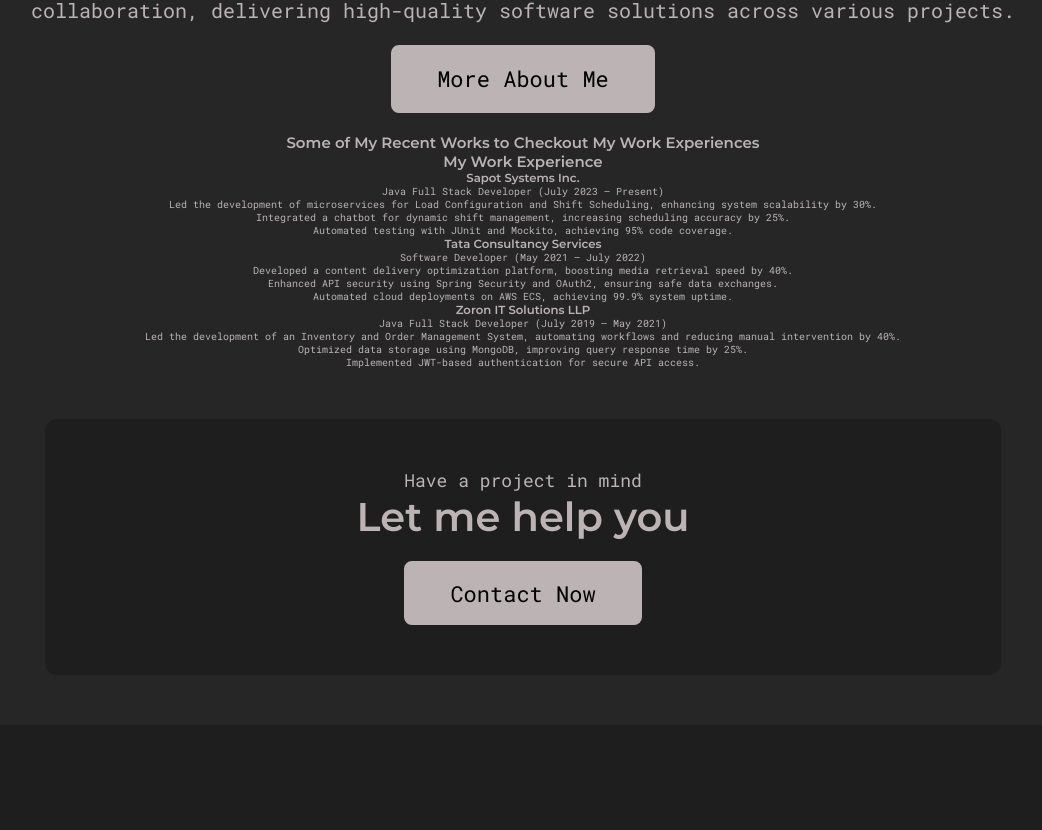
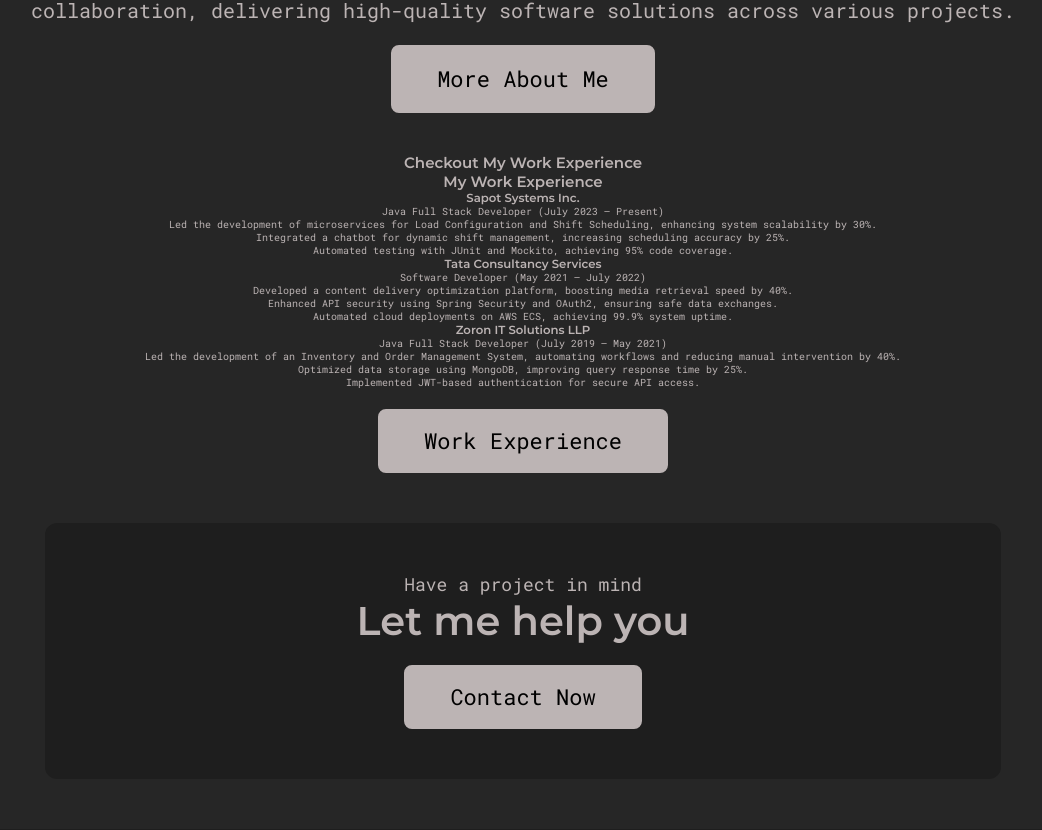
Before and after one commit to durgasaitejathota/durga-portfolio, a React (Create React App) app: page / in a window 1280 px wide. Shown: the part 1235-2065 px from the top of the page, without its empty margins (117-1159 px from the left). Built offline with nearby package versions, Linux system fonts and the light colour scheme.

Commit message:
Update Home.js

```diff
--- a/src/pages/Home.js
+++ b/src/pages/Home.js
@@ -2,8 +2,7 @@ import React from 'react';
 import styled from 'styled-components';
 import HeroSection from '../components/HeroSection';
 import Button from '../components/Button';
-import ExperienceSection from '../components/ExperienceSection'; // Keep this import if you need the component
-import ProjectsSection from '../components/ProjectsSection';
+import ProjectsSection from '../components/ProjectsSection'; // To display academic projects
 import ContactBanner from '../components/ContactBanner';
 
 const HomeStyle = styled.div`
@@ -21,8 +20,8 @@ const HomeStyle = styled.div`
     margin-top: 2rem; /* Spacing above about section */
   }
 
-  .moreAboutMe {
-    margin-top: 2rem; /* Spacing for button */
+  .projectsSection {
+    margin-top: 4rem; /* Spacing before the projects section */
   }
 
   @media only screen and (max-width: 768px) {
@@ -50,9 +49,12 @@ export default function Home() {
             <Button btnText="More About Me" btnLink="/about" />
           </div>
         </div>
-        {/* Add a new section for work experience */}
-        <h2>Some of My Recent Works to Checkout My Work Experiences</h2>
-        <ProjectsSection /> {/* This will display the Projects with updated button */}
+        {/* Projects section should now display academic projects */}
+        <div className="projectsSection">
+          <h2>Checkout My Work Experience</h2>
+          <ProjectsSection /> {/* Ensure this section is now showing academic projects */}
+          <Button btnText="Work Experience" btnLink="/work-experience" />
+        </div>
         <ContactBanner />
       </div>
     </HomeStyle>
```
